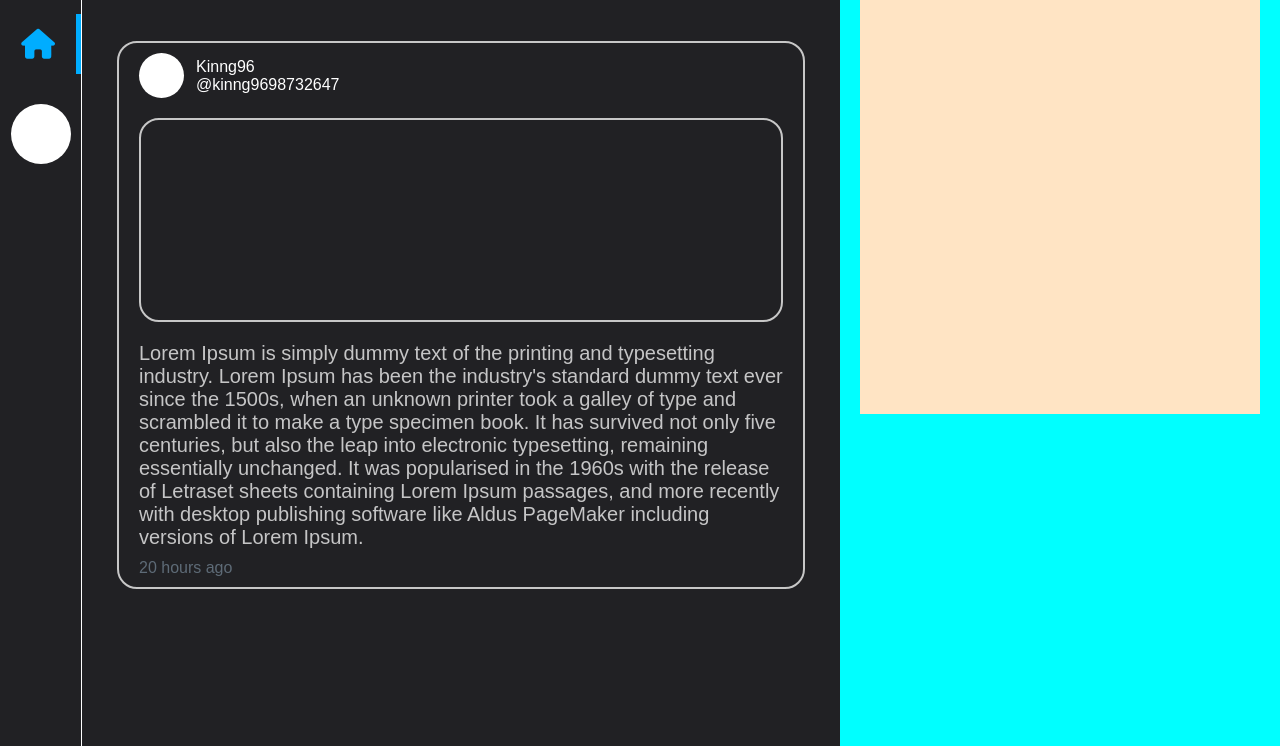
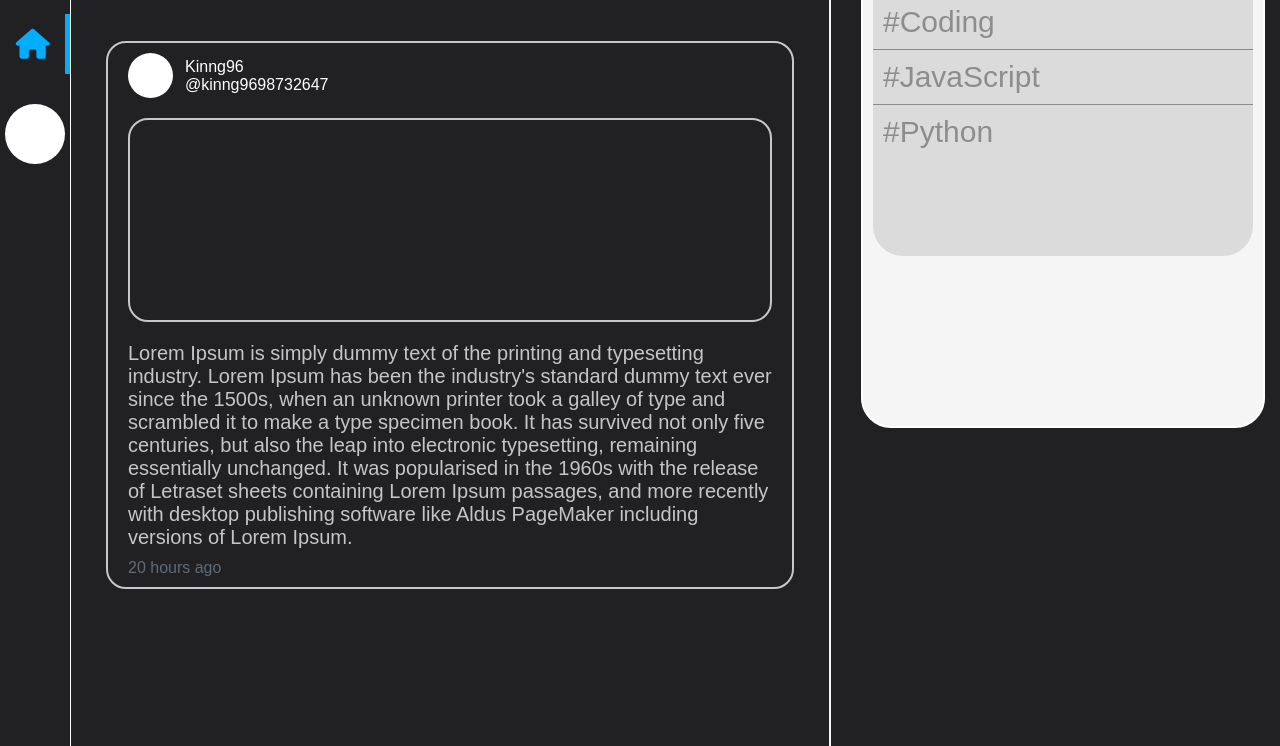
Before and after one commit to TheKinng96/TwitterCloneV2, a plain HTML site: page index.html in a window 1280 px wide. Shown: the part 106-852 px from the top of the page. Drawn offline with Linux system fonts and the light colour scheme; a script that the page names is missing.

Commit message:
finished frontend styling

```diff
--- a/index.html
+++ b/index.html
@@ -62,7 +62,14 @@
             </div>
             <div class="tweets-sidebar-container">
                 <div class="tweets-sidebar">
-
+                    <div class="tweets-trending">
+                        <h4>Trends for you</h4>
+                        <ul>
+                            <li>#Coding</li>
+                            <li>#JavaScript</li>
+                            <li>#Python</li>
+                        </ul>
+                    </div>
                 </div>
             </div>
         </div>
--- a/style/style.css
+++ b/style/style.css
@@ -103,15 +103,48 @@ body {
 }
 
 .tweets-sidebar-container {
-    background-color: cyan;
     flex: 1;
     display: flex;
     justify-content: center;
+    border-left: 2px solid whitesmoke;
 }
 
 .tweets-sidebar {
     width: 400px;
     height: 500px;
-    margin: 20px;
-    background: bisque;
+    margin: 30px;
+    background: whitesmoke;
+    border-radius: 30px;
+    border: 2px solid white;
+    overflow: hidden;
 }
+
+.tweets-trending {
+    height: 300px;
+    background: #dbdbdb;
+    border-radius: 30px;
+    margin: 10px;
+    padding-top: 20px;
+}
+
+.tweets-trending h4 {
+    font-size: 24px;
+    margin-top: 0;
+    color:#636363;
+    padding-left: 20px;
+    margin-bottom: 10px;
+}
+
+.tweets-trending ul {
+    list-style: none;
+    padding: 0;
+    margin: 0;
+}
+
+.tweets-trending ul li {
+    font-size: 30px;
+    padding: 10px;
+    color: #8d8d8d;
+    border-top: 1px solid #8b8b8b;
+    cursor: pointer;
+}
```
